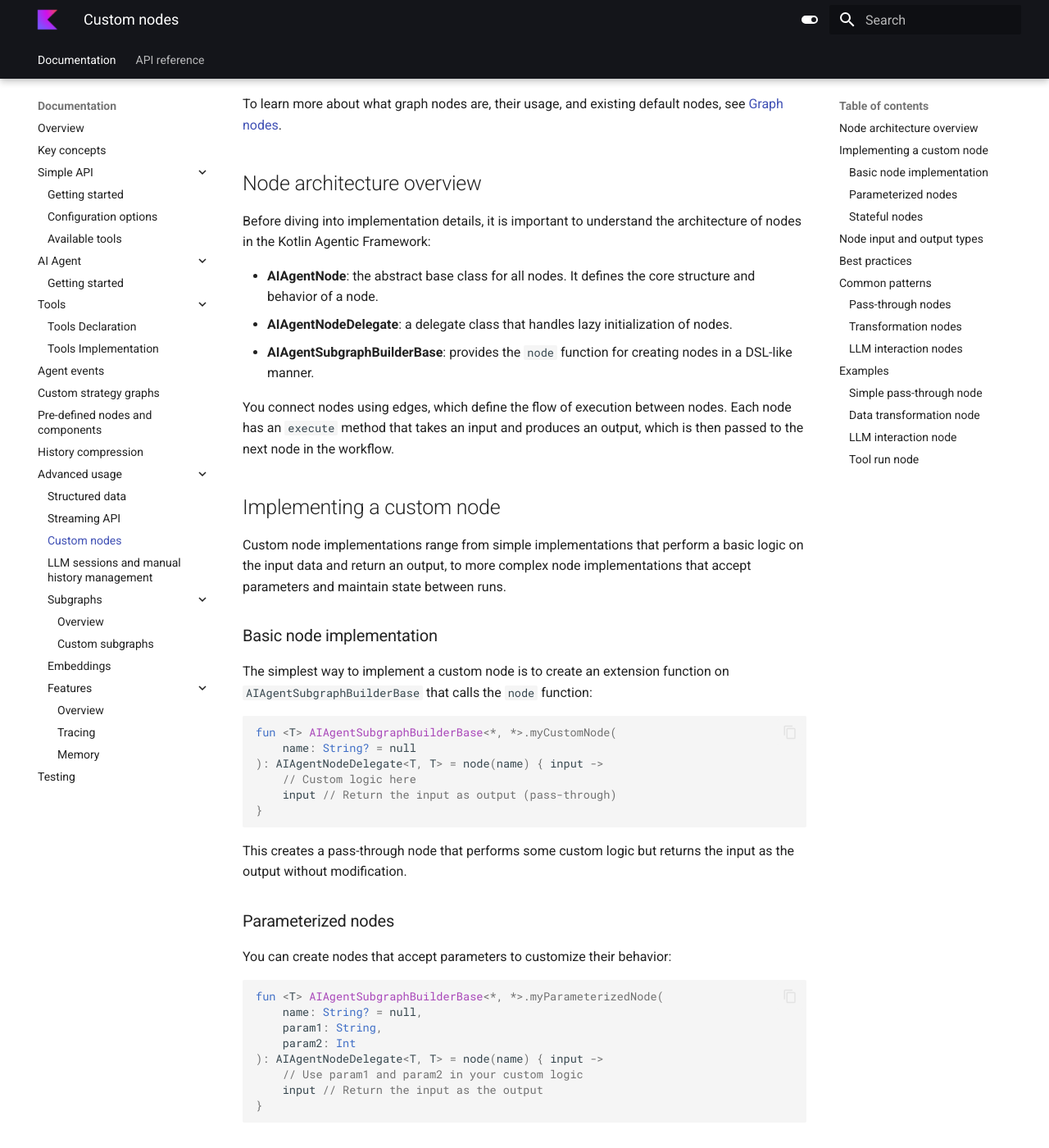
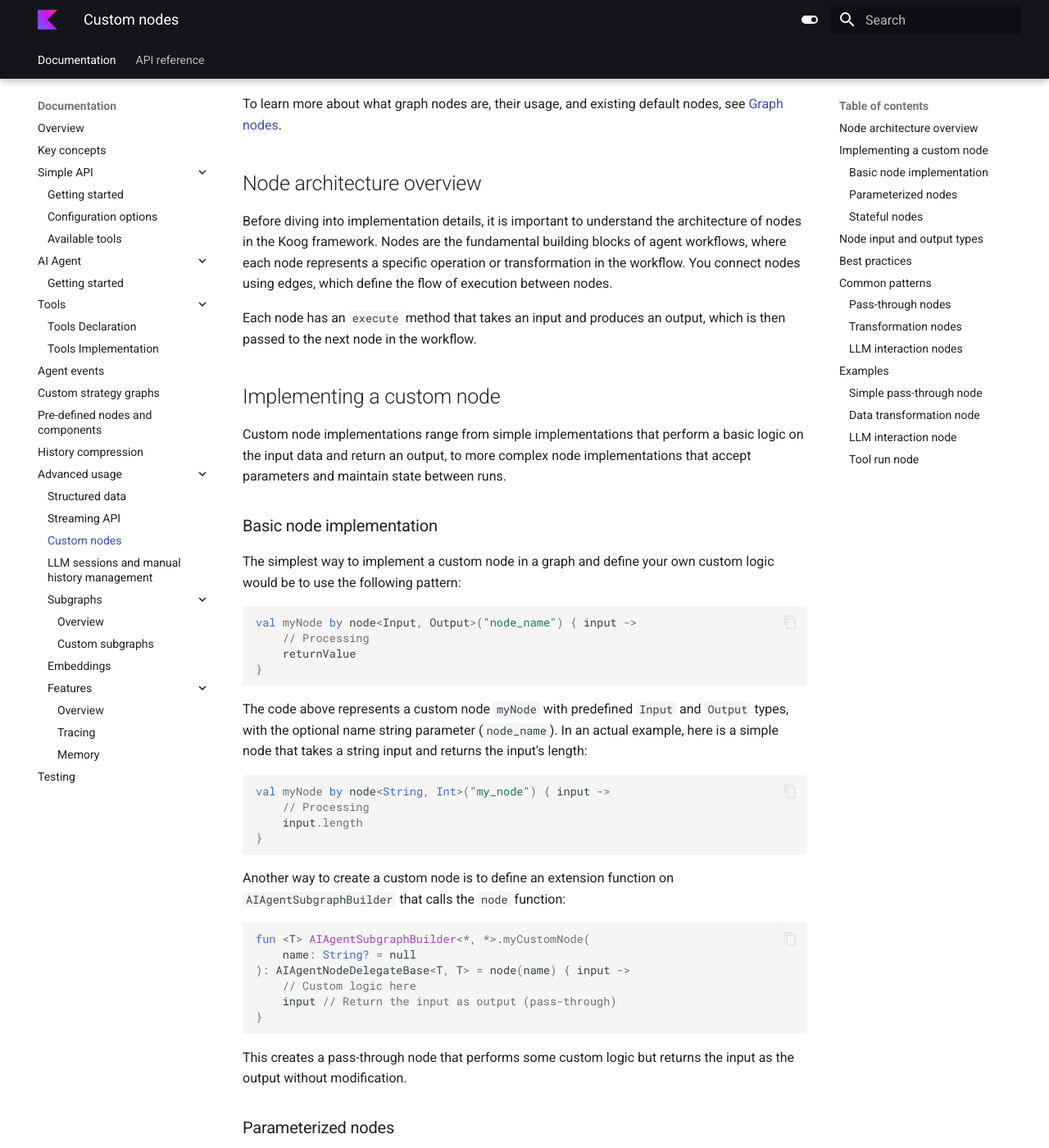
Before and after one commit to JetBrains/koog-docs, an MkDocs documentation site: the page built from docs/custom-nodes.md, in a window 1280 px wide and 1400 px high, scrolled down 206 px. Shown: the whole window at 82% size. Built offline with MkDocs 1.6.1 and Material for MkDocs 9.7.7, drawn with Linux system fonts in a browser that asks for light colours; some of the changed text lies outside the part shown.

Commit message:
[JBAI-14141] Update custom nodes, small tweaks and fixes (#28)

````diff
--- a/docs/custom-nodes.md
+++ b/docs/custom-nodes.md
@@ -8,14 +8,8 @@
 
 ## Node architecture overview
 
-Before diving into implementation details, it is important to understand the architecture of nodes in the Kotlin Agentic
-Framework:
+Before diving into implementation details, it is important to understand the architecture of nodes in the Koog framework. Nodes are the fundamental building blocks of agent workflows, where each node represents a specific operation or transformation in the workflow. You connect nodes using edges, which define the flow of execution between nodes.
 
-- **AIAgentNode**: the abstract base class for all nodes. It defines the core structure and behavior of a node.
-- **AIAgentNodeDelegate**: a delegate class that handles lazy initialization of nodes.
-- **AIAgentSubgraphBuilderBase**: provides the `node` function for creating nodes in a DSL-like manner.
-
-You connect nodes using edges, which define the flow of execution between nodes.
 Each node has an `execute` method that takes an input and produces an output, which is then passed to the next node in the workflow.
 
 ## Implementing a custom node
@@ -25,13 +19,33 @@
 
 ### Basic node implementation
 
-The simplest way to implement a custom node is to create an extension function on `AIAgentSubgraphBuilderBase` that
+The simplest way to implement a custom node in a graph and define your own custom logic would be to use the following pattern:
+
+```kotlin
+val myNode by node<Input, Output>("node_name") { input ->
+    // Processing
+    returnValue
+}
+```
+
+The code above represents a custom node `myNode` with predefined `Input` and `Output` types, with the optional name
+string parameter (`node_name`). In an actual example, here is a simple node that takes a string input and returns
+the input's length:
+
+```kotlin
+val myNode by node<String, Int>("my_node") { input ->
+    // Processing
+    input.length
+}
+```
+
+Another way to create a custom node is to define an extension function on `AIAgentSubgraphBuilder` that
 calls the `node` function:
 
 ```kotlin
-fun <T> AIAgentSubgraphBuilderBase<*, *>.myCustomNode(
+fun <T> AIAgentSubgraphBuilder<*, *>.myCustomNode(
     name: String? = null
-): AIAgentNodeDelegate<T, T> = node(name) { input ->
+): AIAgentNodeDelegateBase<T, T> = node(name) { input ->
     // Custom logic here
     input // Return the input as output (pass-through)
 }
@@ -44,11 +58,11 @@
 You can create nodes that accept parameters to customize their behavior:
 
 ```kotlin
-fun <T> AIAgentSubgraphBuilderBase<*, *>.myParameterizedNode(
+fun <T> AIAgentSubgraphBuilder<*, *>.myParameterizedNode(
     name: String? = null,
     param1: String,
     param2: Int
-): AIAgentNodeDelegate<T, T> = node(name) { input ->
+): AIAgentNodeDelegateBase<T, T> = node(name) { input ->
     // Use param1 and param2 in your custom logic
     input // Return the input as the output
 }
@@ -59,9 +73,9 @@
 If your node needs to maintain state between runs, you can use closure variables:
 
 ```kotlin
-fun <T> AIAgentSubgraphBuilderBase<*, *>.myStatefulNode(
+fun <T> AIAgentSubgraphBuilder<*, *>.myStatefulNode(
     name: String? = null
-): AIAgentNodeDelegate<T, T> {
+): AIAgentNodeDelegateBase<T, T> {
     var counter = 0
 
     return node(name) { input ->
@@ -77,9 +91,9 @@
 Nodes can have different input and output types, which are specified as generic parameters:
 
 ```kotlin
-fun AIAgentSubgraphBuilderBase<*, *>.stringToIntNode(
+fun AIAgentSubgraphBuilder<*, *>.stringToIntNode(
     name: String? = null
-): AIAgentNodeDelegate<String, Int> = node(name) { input: String ->
+): AIAgentNodeDelegateBase<String, Int> = node(name) { input: String ->
     input.toInt() // Convert string to integer
 }
 ```
@@ -108,9 +122,9 @@
 Nodes that perform an operation but return the input as the output.
 
 ```kotlin
-fun <T> AIAgentSubgraphBuilderBase<*, *>.loggingNode(
+fun <T> AIAgentSubgraphBuilder<*, *>.loggingNode(
     name: String? = null
-): AIAgentNodeDelegate<T, T> = node(name) { input ->
+): AIAgentNodeDelegateBase<T, T> = node(name) { input ->
     println("Processing input: $input")
     input // Return the input as output
 }
@@ -121,10 +135,10 @@
 Nodes that transform the input into a different output.
 
 ```kotlin
-fun AIAgentSubgraphBuilderBase<*, *>.upperCaseNode(
+fun AIAgentSubgraphBuilder<*, *>.upperCaseNode(
     name: String? = null
-): AIAgentNodeDelegate<String, String> = node(name) { input ->
-    input.uppercase() // Transform input to uppercase
+): AIAgentNodeDelegateBase<String, String> = node(name) { input ->
+    input.uppercase() // Transform the input to uppercase
 }
 ```
 
@@ -133,9 +147,9 @@
 Nodes that interact with the LLM.
 
 ```kotlin
-fun AIAgentSubgraphBuilderBase<*, *>.summarizeTextNode(
+fun AIAgentSubgraphBuilder<*, *>.summarizeTextNode(
     name: String? = null
-): AIAgentNodeDelegate<String, String> = node(name) { input ->
+): AIAgentNodeDelegateBase<String, String> = node(name) { input ->
     llm.writeSession {
         updatePrompt {
             user("Please summarize the following text: $input")
@@ -154,9 +168,9 @@
 ### Simple pass-through node
 
 ```kotlin
-fun <T> AIAgentSubgraphBuilderBase<*, *>.nodeDoNothing(
+fun <T> AIAgentSubgraphBuilder<*, *>.nodeDoNothing(
     name: String? = null
-): AIAgentNodeDelegate<T, T> = node(name) { input ->
+): AIAgentNodeDelegateBase<T, T> = node(name) { input ->
     input // Return the input as the output
 }
 ```
@@ -164,9 +178,9 @@
 ### Data transformation node
 
 ```kotlin
-fun AIAgentSubgraphBuilderBase<*, *>.nodeJsonToMap(
+fun AIAgentSubgraphBuilder<*, *>.nodeJsonToMap(
     name: String? = null
-): AIAgentNodeDelegate<String, Map<String, Any>> = node(name) { jsonString ->
+): AIAgentNodeDelegateBase<String, Map<String, Any>> = node(name) { jsonString ->
     Json.decodeFromString<Map<String, Any>>(jsonString) // Decode and deserialize the given JSON string
 }
 ```
@@ -174,10 +188,10 @@
 ### LLM interaction node
 
 ```kotlin
-fun AIAgentSubgraphBuilderBase<*, *>.nodeGenerateResponse(
+fun AIAgentSubgraphBuilder<*, *>.nodeGenerateResponse(
     name: String? = null,
     prompt: String
-): AIAgentNodeDelegate<String, Message.Response> = node(name) { input ->
+): AIAgentNodeDelegateBase<String, Message.Response> = node(name) { input ->
     llm.writeSession {
         updatePrompt {
             user("$prompt: $input") // Update the user message in the prompt
@@ -191,10 +205,10 @@
 ### Tool run node
 
 ```kotlin
-fun AIAgentSubgraphBuilderBase<*, *>.nodeExecuteCustomTool(
+fun AIAgentSubgraphBuilder<*, *>.nodeExecuteCustomTool(
     name: String? = null,
     toolName: String
-): AIAgentNodeDelegate<String, String> = node(name) { input ->
+): AIAgentNodeDelegateBase<String, String> = node(name) { input ->
     val toolCall = Message.Tool.Call(
         id = UUID.randomUUID().toString(),
         tool = toolName,
````
Also changed, not shown: docs/agent-memory.md (+1 -0 lines), docs/embeddings.md (+1 -1 lines), docs/sessions.md (+1 -1 lines), docs/structured-data.md (+1 -1 lines).
